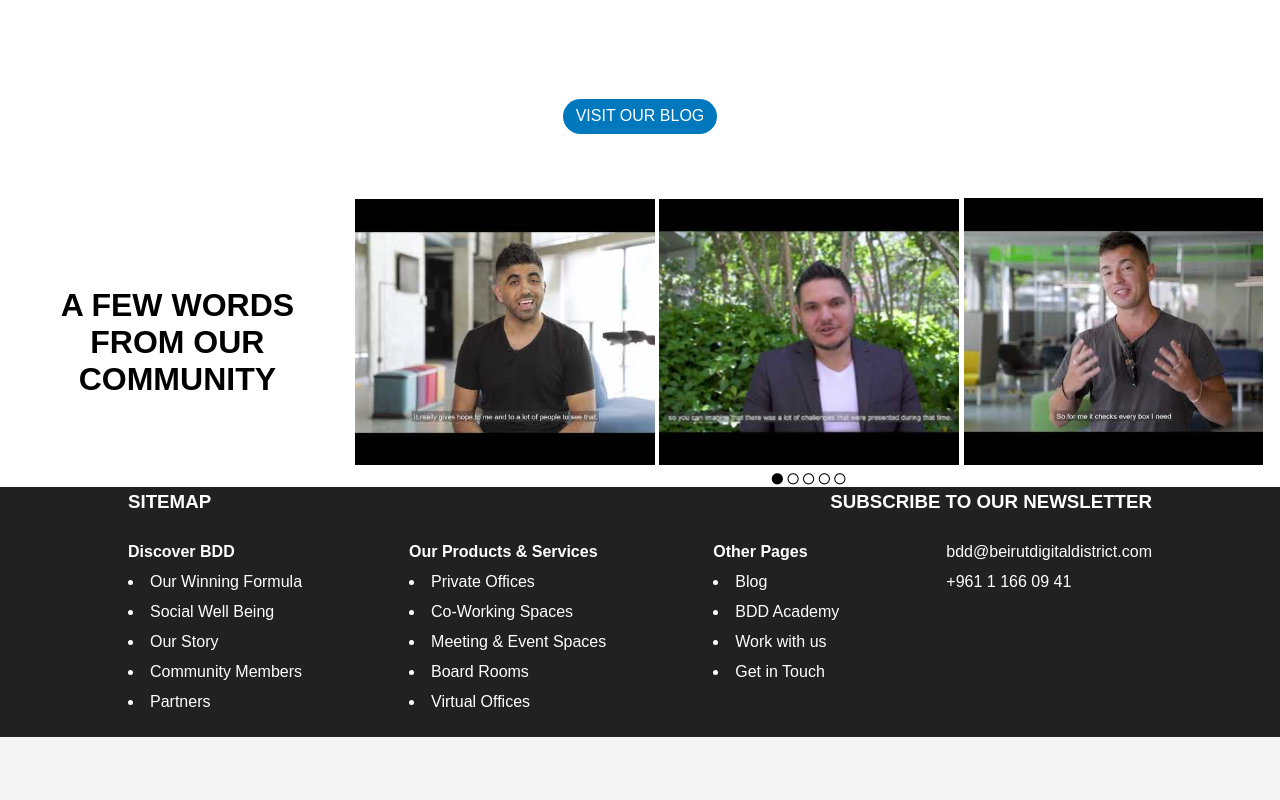
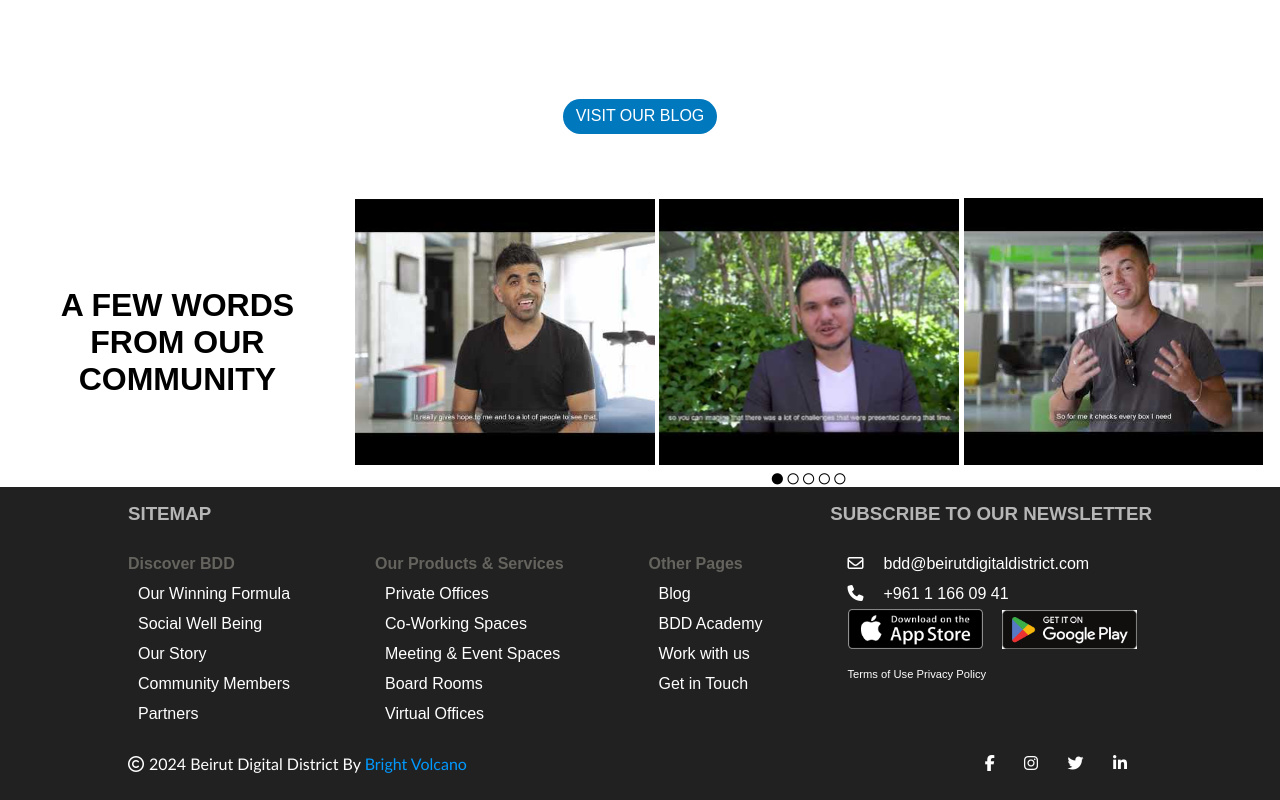
Before and after one commit to MohammadHarakeh/BDD-Clone, a plain HTML site: page index.html in a window 1280 px wide. Shown: the part 3643-4443 px from the top of the page. Before the commit the page ends 4380 px from the top, so only its background shows below. Drawn offline with Linux system fonts and the light colour scheme; files whose address does not match are found by name.

Commit message:
Added Footer to the bottom of the page

```diff
--- a/Styles/index.css
+++ b/Styles/index.css
@@ -442,6 +442,7 @@ footer {
   color: #fff;
   padding-left: 10%;
   padding-right: 10%;
+  padding-top: 1%;
   line-height: 30px;
 }
 
@@ -452,6 +453,12 @@ footer {
   text-align: center;
   margin-bottom: 20px;
 }
+
+.footer-one h3 {
+  color: #b6b6b6;
+  font-family: "TheMixBlack-Caps", Sans-serif;
+}
+
 .footer-two {
   display: flex;
   flex-direction: row;
@@ -459,3 +466,62 @@ footer {
   width: 100%;
   margin-bottom: 20px;
 }
+
+.footer-two {
+  list-style: none;
+}
+
+.footer-two h4 {
+  color: #64635d;
+}
+
+.footer-two li {
+  padding-left: 10px;
+  cursor: pointer;
+}
+
+.footer-two li:hover {
+  border-bottom: 2px solid rgb(0, 153, 255);
+}
+
+.email i {
+  padding-right: 20px;
+}
+
+.email img {
+  cursor: pointer;
+  width: 150px;
+  padding-right: 15px;
+}
+
+.terms {
+  font-size: 70%;
+}
+
+.footer-three {
+  display: flex;
+  width: 100%;
+  justify-content: space-between;
+  padding-bottom: 2%;
+}
+
+.footer-three i {
+  padding-right: 5px;
+}
+
+.footer-three p {
+  font-family: "Gill Sans", "Gill Sans MT", Calibri, "Trebuchet MS", sans-serif;
+}
+
+.footer-three a {
+  color: rgb(0, 153, 255);
+  text-decoration: none;
+}
+
+.footer-three a:hover {
+  border-bottom: 2px solid rgb(0, 153, 255);
+}
+
+.footer-icons i {
+  padding-right: 25px;
+}
--- a/index.html
+++ b/index.html
@@ -293,9 +293,29 @@
           <li>Get in Touch</li>
         </div>
 
-        <div>
-          <p>bdd@beirutdigitaldistrict.com</p>
-          <p>+961 1 166 09 41</p>
+        <div class="email">
+          <p>
+            <i class="fa-regular fa-envelope"></i>bdd@beirutdigitaldistrict.com
+          </p>
+          <p><i class="fa-solid fa-phone"></i>+961 1 166 09 41</p>
+
+          <img src="/Images/appStore.jpg" />
+          <img src="/Images/playstore.png" />
+          <div class="terms">
+            <p>Terms of Use Privacy Policy</p>
+          </div>
+        </div>
+      </div>
+      <div class="footer-three">
+        <p>
+          <i class="fa-regular fa-copyright"></i>2024 Beirut Digital District By
+          <a href="#">Bright Volcano</a>
+        </p>
+        <div class="footer-icons">
+          <i class="fa-brands fa-facebook-f"></i>
+          <i class="fa-brands fa-instagram"></i>
+          <i class="fa-brands fa-twitter"></i>
+          <i class="fa-brands fa-linkedin-in"></i>
         </div>
       </div>
     </footer>
```
